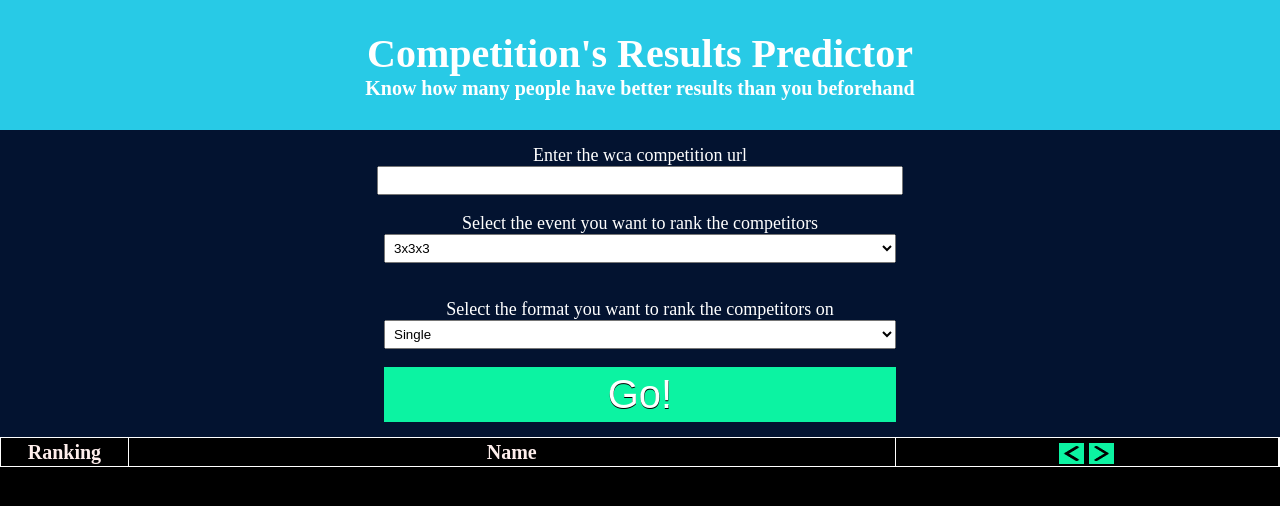
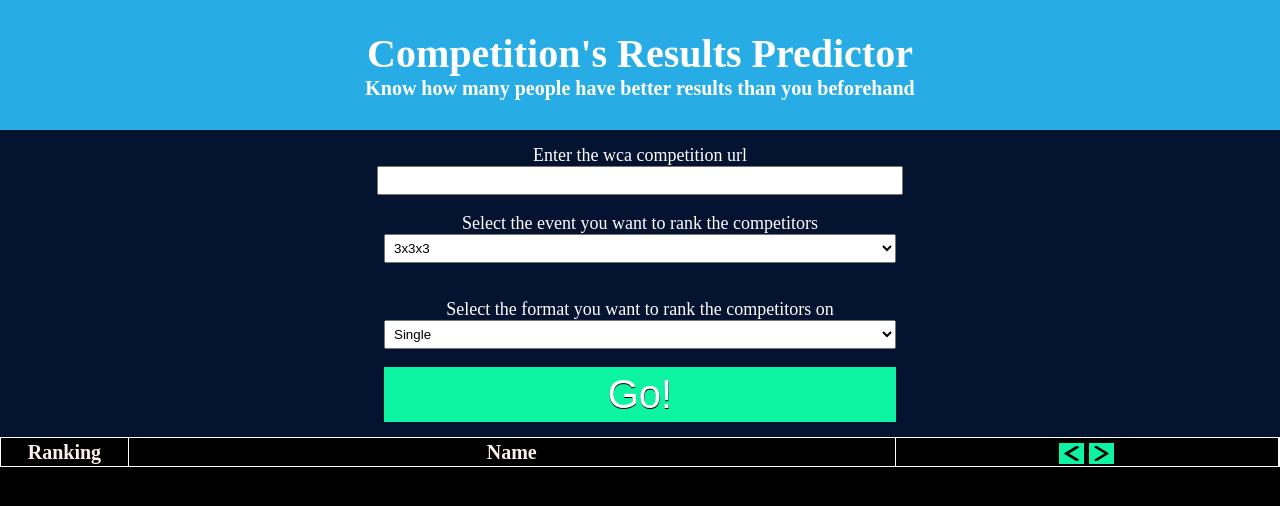
Before and after one commit to i6iesma/wca-competition-predictor, a Flask app: page / in a window 1280 px wide. Shown: the top 506 px of the page. Run offline with Flask 3, Linux system fonts and the light colour scheme; lists and menus that the app fills with data are empty.

```diff
--- a/python-app/static/css/style.css
+++ b/python-app/static/css/style.css
@@ -3,7 +3,7 @@
   padding: 0;
   --text: #feeeec;
   --background: #000000;
-  --primary: #28cae6;
+  --primary: #28ace6;
   --secondary: #031330;
   --accent: #0cf3a2;
 }
```
